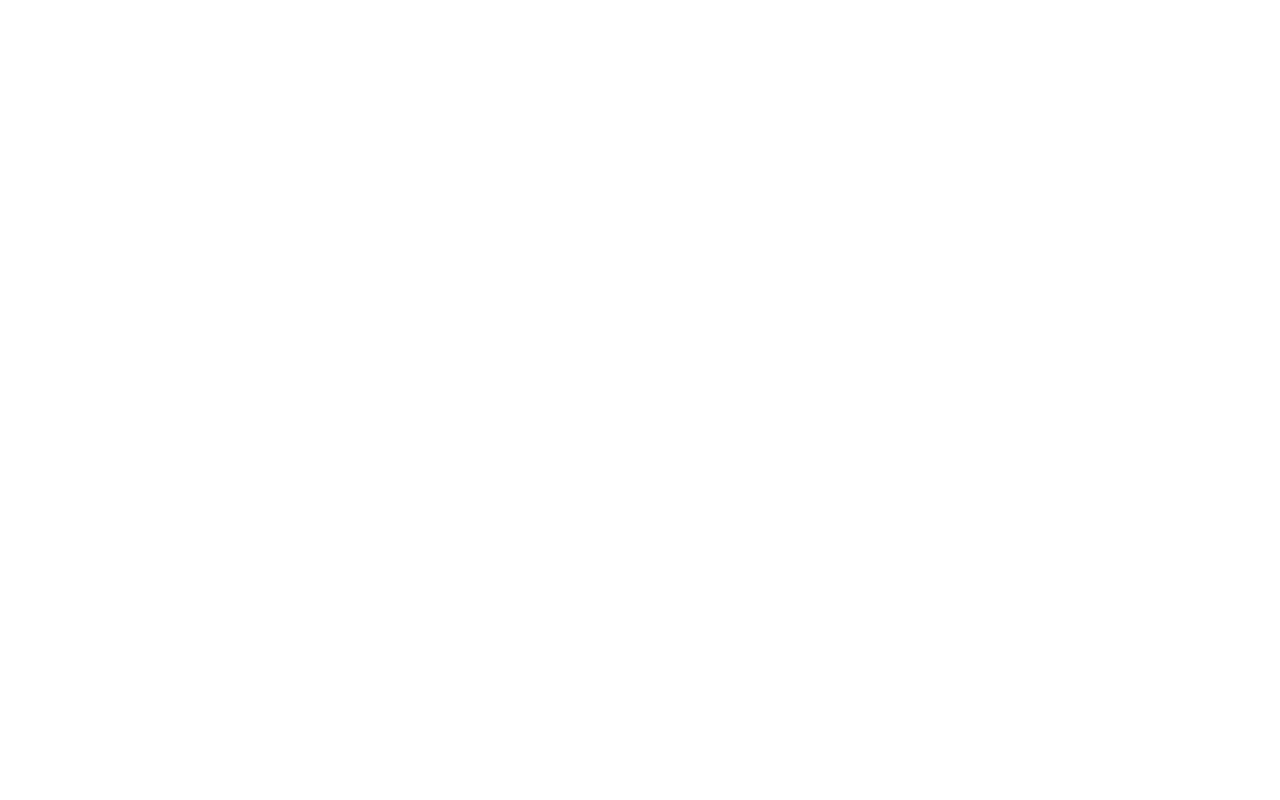
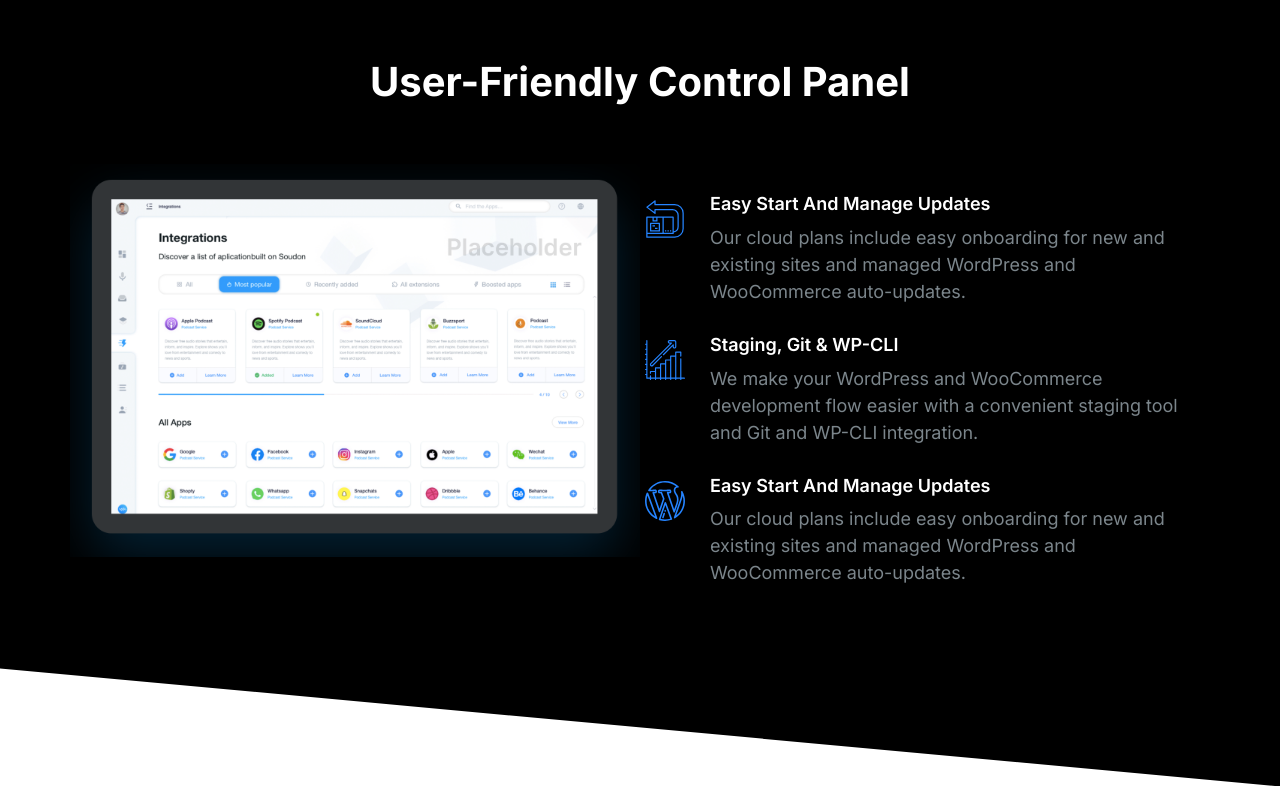
Before and after one commit to phirygeralds/moshify, a plain HTML site: page index.html in a window 1280 px wide. Drawn offline with Linux system fonts and the light colour scheme.

Commit message:
imlpemented the showcase block

```diff
--- a/css/styles.css
+++ b/css/styles.css
@@ -465,19 +465,21 @@ input {
 /* media component start */
 .media {
   display: flex;
-  margin: 20px;
+  margin-top: 30px;
 }
 .media__image {
-  margin-top: 10px;
+  margin: 5px 20px 0 0;
 }
-.media__text {
-  margin-left: 10px;
+.media__image .icon {
+  width: 50px;
+}
+.media__text .media__heading {
+  font-size: 1.8rem;
 }
 .media__heading {
   margin-top: unset;
-}
-.media__body {
-  max-width: 50ch;
+  color: white;
+  font-weight: 600;
 }
 /* media component end */
 /* Quotes start */
@@ -550,7 +552,7 @@ input {
 .grid {
   display: grid;
 }
-@media screen and (min-width: 768px) {
+@media screen and (min-width: 1024px) {
   .grid--1x2 {
     grid-template-columns: repeat(2, 1fr);
   }
@@ -643,7 +645,7 @@ input {
   padding-bottom: calc(var(--padding-vertical) + 4rem);
 }
 .block--skewed-right {
-  clip-path: polygon(0% 0%, 100% 0%, 100% 100%, 0% 80%);
+  clip-path: polygon(0% 0%, 100% 0%, 100% 100%, 0% 85%);
 }
 .block--skewed-left {
   clip-path: polygon(0% 0%, 100% 0%, 100% 85%, 0% 100%);
@@ -656,6 +658,14 @@ input {
 }
 .block--dark .block__heading {
   color: white;
+}
+@media screen and (max-width: 768px) {
+  .block--skewed-right {
+    clip-path: polygon(0% 0%, 100% 0%, 100% 100%, 0% 90%);
+  }
+  .block--skewed-left {
+    clip-path: polygon(0% 0%, 100% 0%, 100% 90%, 0% 100%);
+  }
 }
 /* blocks end */
 /* nav bar start*/
@@ -811,6 +821,9 @@ input {
 .block-feature img {
   object-fit: contain;
 }
+.feature__image {
+  width: 100%;
+}
 @media screen and (max-width: 1023px) {
   .block-feature,
   .block-feature:nth-child(odd) {
@@ -824,3 +837,22 @@ input {
   }
 }
 /* block feature end */
+/* block showcase start */
+.block-showcase .block__heading {
+  margin-bottom: 60px;
+}
+.block-showcase .block-showcase-text {
+  margin-bottom: 100px;
+}
+.block__showcase-image {
+  width: 100%;
+}
+@media screen and (max-width: 768px) {
+  .block-showcase {
+    font-size: 2rem;
+  }
+  .block-showcase .media__heading {
+    font-size: 2.4rem;
+  }
+}
+/* block showcase end */
--- a/index.html
+++ b/index.html
@@ -14,5 +14,63 @@
     <link rel="stylesheet" href="/css/styles.css" />
     <title>Document</title>
   </head>
-  <body></body>
+  <body>
+    <div class="block block--dark block--skewed-right">
+      <div class="parent-container block-showcase">
+        <div class="block-header">
+          <h2 class="block__heading">User-Friendly Control Panel</h2>
+        </div>
+        <div class="showcase-block grid grid--1x2">
+          <div class="block-showcase-image-container">
+            <img class="block__showcase-image" src="/images/ipad.png" alt="" />
+          </div>
+          <div class="block-showcase-text">
+            <div class="media">
+              <div class="media__image">
+                <svg class="icon icon--primary inline-block">
+                  <use xlink:href="/icons/sprite.svg#easy"></use>
+                </svg>
+              </div>
+              <div class="media__text">
+                <h3 class="media__heading">Easy Start And Manage Updates</h3>
+                <span class="media__body inline-block"
+                  >Our cloud plans include easy onboarding for new and existing
+                  sites and managed WordPress and WooCommerce auto-updates.
+                </span>
+              </div>
+            </div>
+            <div class="media">
+              <div class="media__image">
+                <svg class="icon icon--primary inline-block">
+                  <use xlink:href="/icons/sprite.svg#growth"></use>
+                </svg>
+              </div>
+              <div class="media__text">
+                <h3 class="media__heading">Staging, Git & WP-CLI</h3>
+                <span class="media__body inline-block"
+                  >We make your WordPress and WooCommerce development flow
+                  easier with a convenient staging tool and Git and WP-CLI
+                  integration.
+                </span>
+              </div>
+            </div>
+            <div class="media">
+              <div class="media__image">
+                <svg class="icon icon--primary inline-block">
+                  <use xlink:href="/icons/sprite.svg#wordpress"></use>
+                </svg>
+              </div>
+              <div class="media__text">
+                <h3 class="media__heading">Easy Start And Manage Updates</h3>
+                <span class="media__body inline-block"
+                  >Our cloud plans include easy onboarding for new and existing
+                  sites and managed WordPress and WooCommerce auto-updates.
+                </span>
+              </div>
+            </div>
+          </div>
+        </div>
+      </div>
+    </div>
+  </body>
 </html>
```
Also changed, not shown: Blocks/features-block.html (+6 -6 lines).
